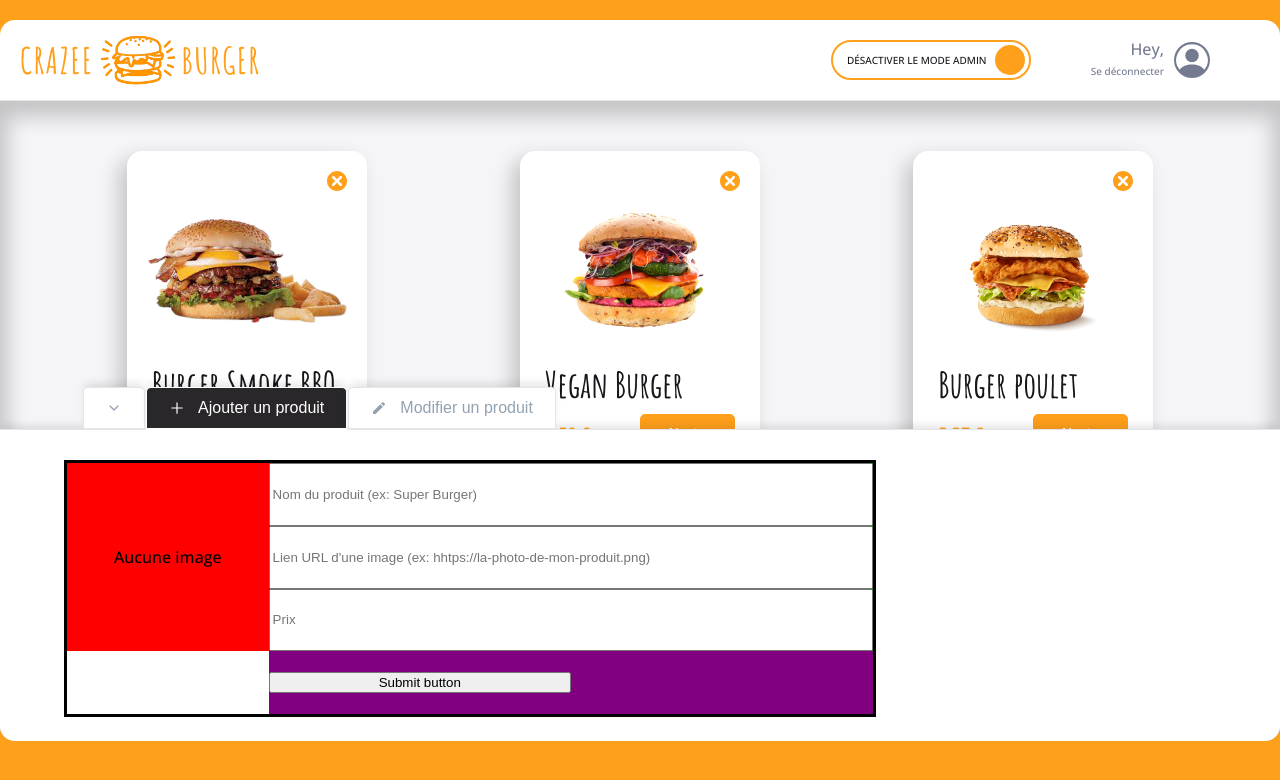
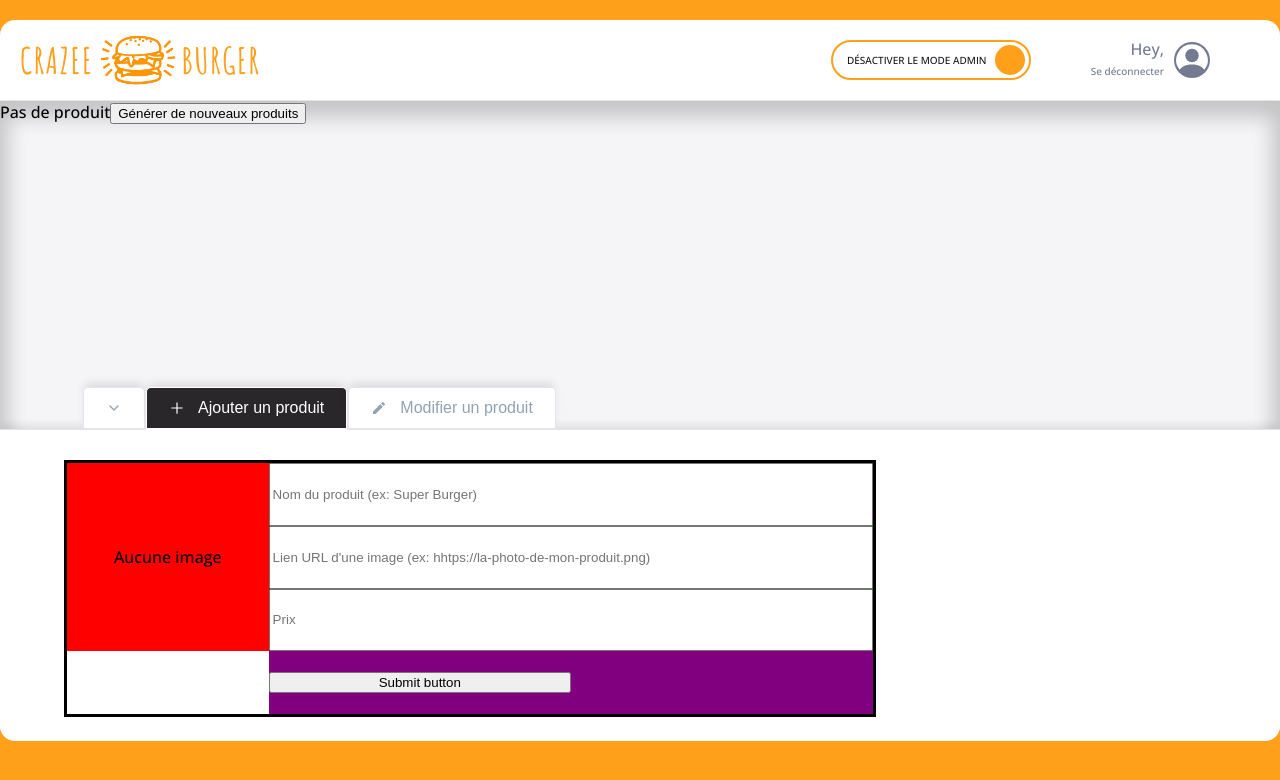
Before and after one commit to Benaldev/Crazee-burger, a React (Vite) app: page /order/1 in a window 1280 px wide. Shown: the top 780 px of the page. Built offline with nearby package versions, Linux system fonts and the light colour scheme.

Commit message:
✨ F08: MENU > Add resetMeenu button (no style)

```diff
--- a/src/components/pages/order/Main/Menu.jsx
+++ b/src/components/pages/order/Main/Menu.jsx
@@ -8,7 +8,16 @@ import { useContext } from "react";
 const IMAGE_BY_DEFAULT = "/images/coming-soon.png";
 
 export default function Menu() {
-  const { menu, isModeAdmin, handleDelete } = useContext(OrderContext);
+  const { menu, isModeAdmin, handleDelete, resetMenu } =
+    useContext(OrderContext);
+
+  if (menu.length === 0)
+    return (
+      <div>
+        <span>Pas de produit</span>
+        <button onClick={resetMenu}>Générer de nouveaux produits</button>
+      </div>
+    );
 
   return (
     <MenuStyled className="menu">
--- a/src/components/pages/order/OrderPage.jsx
+++ b/src/components/pages/order/OrderPage.jsx
@@ -10,7 +10,7 @@ export default function OrderPage() {
   const [isModeAdmin, setIsModeAdmin] = useState(true);
   const [isCollapsed, setIsCollapsed] = useState(false);
   const [currentTabSelected, setCurrentTabSelected] = useState("add");
-  const [menu, setMenu] = useState(fakeMenu.MEDIUM);
+  const [menu, setMenu] = useState(fakeMenu.EMPTY);
 
   const handleAdd = (newProduct) => {
     const menuCopy = [...menu];
@@ -28,6 +28,10 @@ export default function OrderPage() {
     setMenu(menuUpdated);
   };
 
+  const resetMenu = () => {
+    setMenu(fakeMenu.MEDIUM);
+  };
+
   const orderContextValue = {
     isModeAdmin,
     setIsModeAdmin,
@@ -38,6 +42,7 @@ export default function OrderPage() {
     menu,
     handleAdd,
     handleDelete,
+    resetMenu,
   };
 
   return (
--- a/src/context/OrderContext.jsx
+++ b/src/context/OrderContext.jsx
@@ -12,6 +12,6 @@ export default React.createContext({
 
   menu: [],
   handleAdd: () => {},
-
   handleDelete: () => {},
+  resetMenu: () => {},
 });
```
